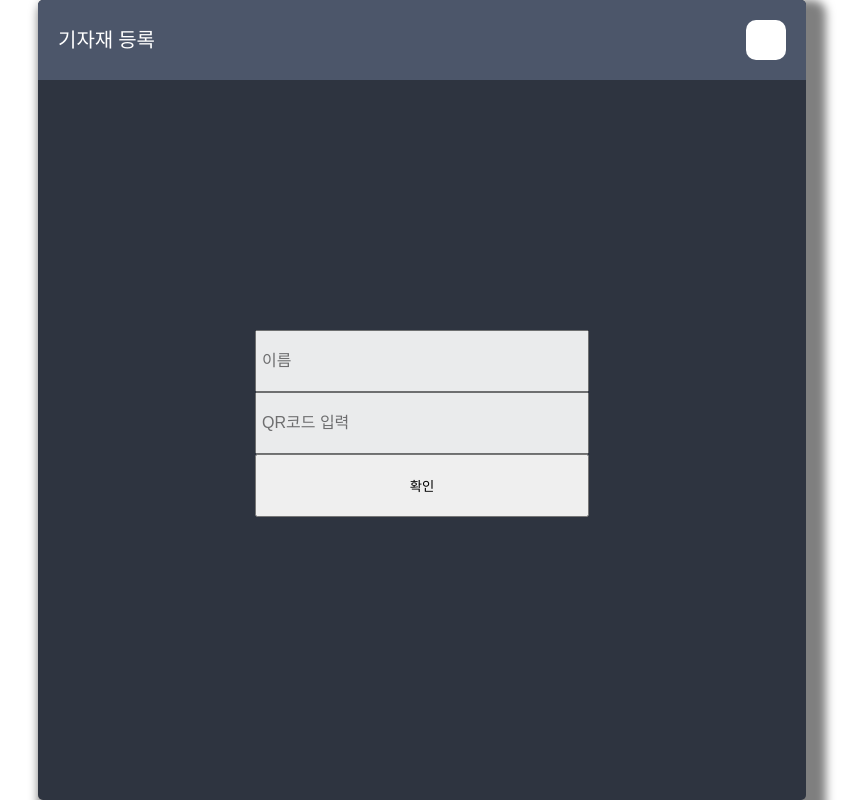
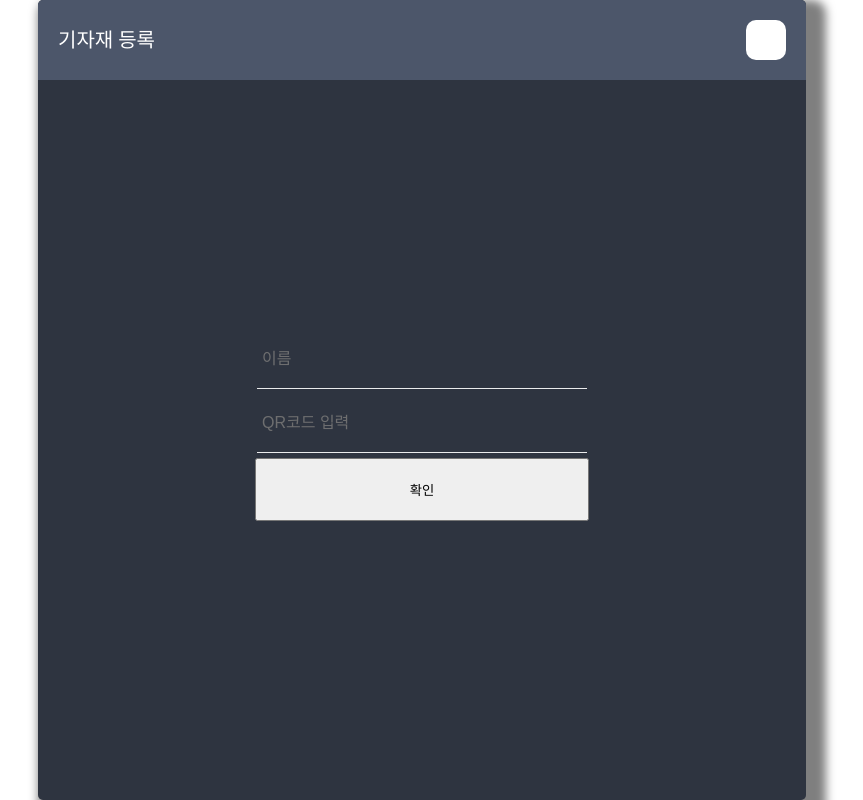
Before and after one commit to nowjun/dod_qr, a Flask app: page /pluse in a window 1280 px wide. Shown: the whole page, without its empty margins (218-1081 px from the left). Run offline with Flask 2, Linux system fonts and the light colour scheme.

Commit message:
등록하는 페이지에 좀 css고침

```diff
--- a/static/plus.css
+++ b/static/plus.css
@@ -10,6 +10,11 @@
     padding: 20px 5px;
     font-size: 16px;
     opacity: 0.9;
+    border: none;
+    background-color: unset;
+    border-bottom: solid 1px white;
+    margin-bottom: 5px;
+    color: white;
 }
 .plusse input[type="submit"]{
     width: 334px;
@@ -17,6 +22,7 @@
 }
 .plusse input[type=text]:focus {
     opacity: 1;
+    color: white;
 }
 
 #plussp {
```
